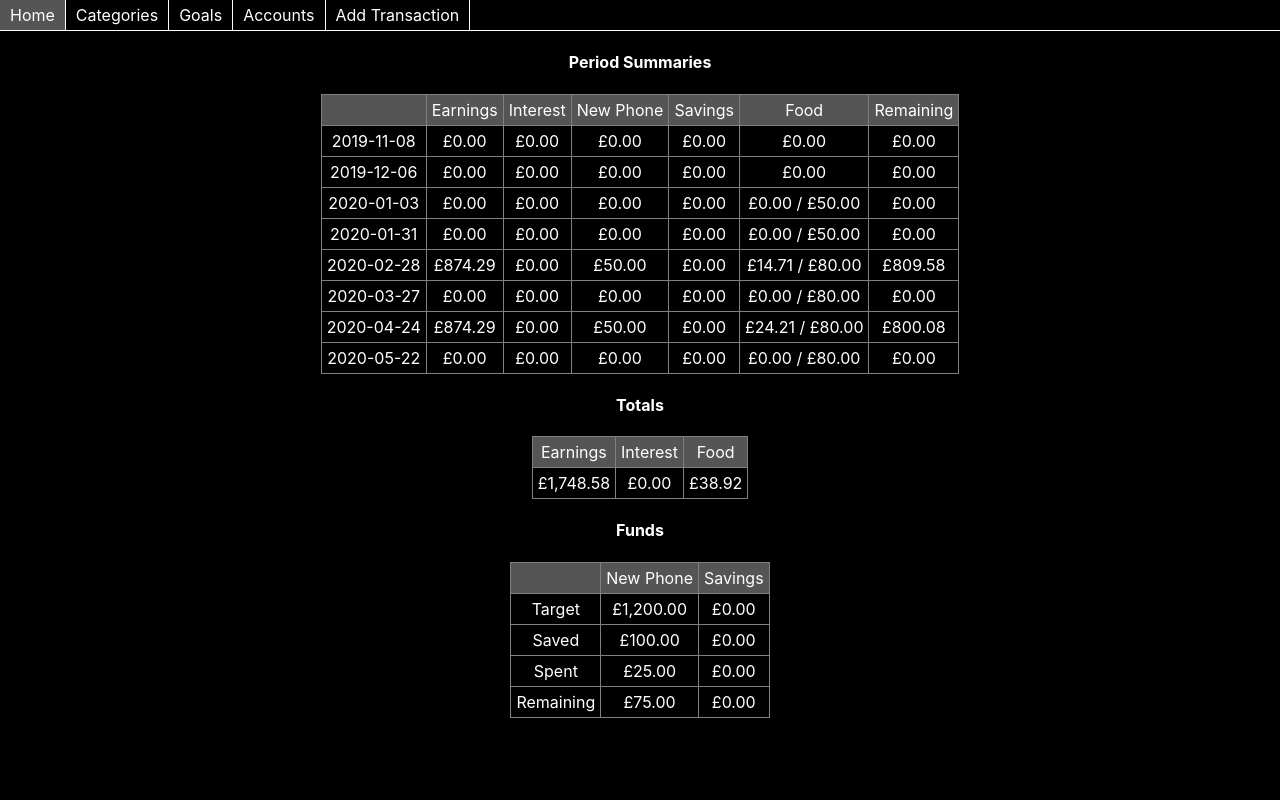
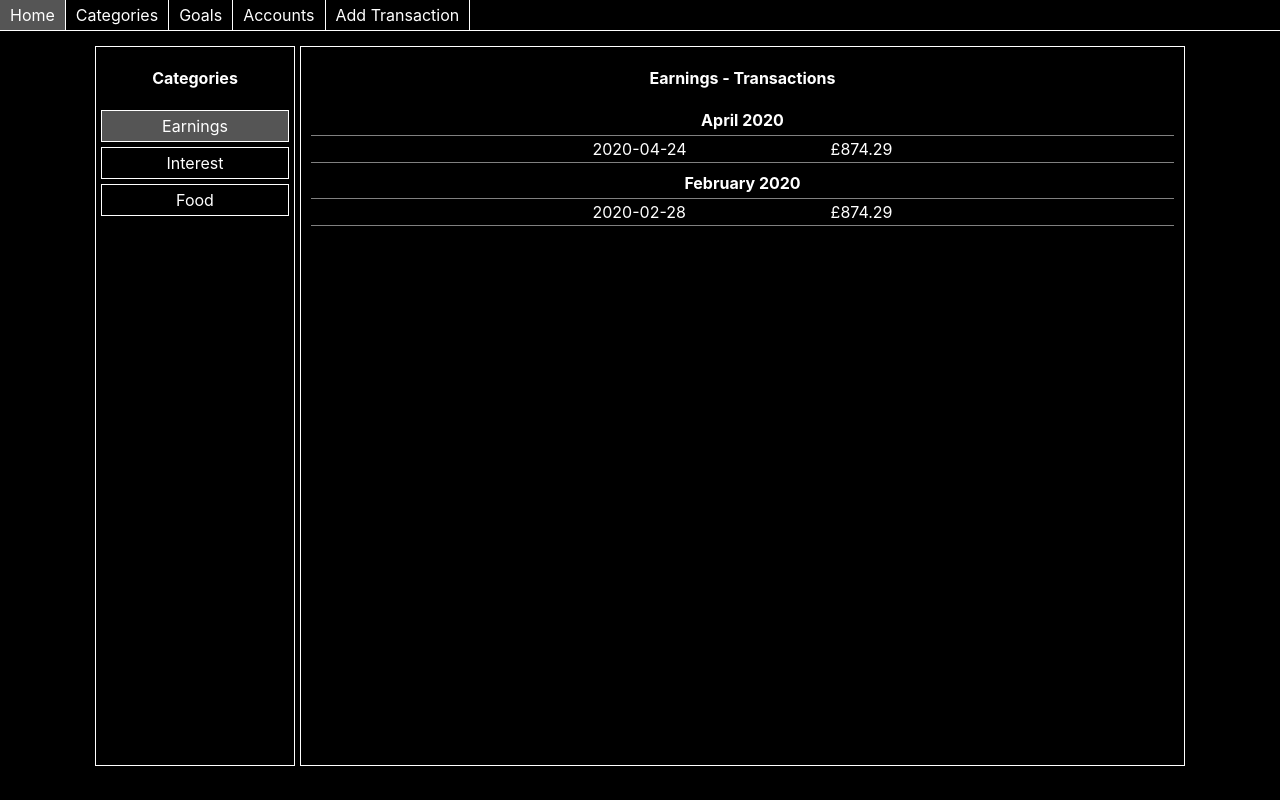
Before and after one commit to Vyper248/budget-app, a React (Create React App) app: page / in a window 1280 px wide. Built offline with nearby package versions, Linux system fonts and the light colour scheme.

Commit message:
Added fund additions to add transaction popup. Added categories list that displays transactions for each category, and components related to this - List, ListContainer, Transactions, Container, Categories

```diff
--- a/src/App.js
+++ b/src/App.js
@@ -6,7 +6,7 @@ import { useSelector } from 'react-redux';
 import Header from './components/Header';
 import SummaryTables from './containers/SummaryTables';
 import AddTransaction from './containers/AddTransaction';
-
+import Categories from './containers/Categories';
 
 function App() {
     const page = useSelector(state => state.currentPage);
@@ -16,6 +16,7 @@ function App() {
         <div className="App">
             <Header/>
             { page === 'Home' ? <SummaryTables/> : null }
+            { page === 'Categories' ? <Categories/> : null }
             { addTransaction ? <AddTransaction/> : null }
         </div>
     );
--- /dev/null
+++ b/src/components/Container.js
@@ -0,0 +1,9 @@
+import styled from 'styled-components';
+
+const Container = styled.div`
+    width: 90%;
+    max-width: 1100px;
+    margin: 10px auto;
+`;
+
+export default Container;
--- a/src/components/LabelledInput.js
+++ b/src/components/LabelledInput.js
@@ -20,6 +20,7 @@ const StyledComp = styled.div`
         border-bottom: 1px solid white;
         border-top-left-radius: 5px;
         border-bottom-left-radius: 5px;
+        background-color: #333;
     }
 
     & > input, & > select {
--- /dev/null
+++ b/src/components/List.js
@@ -0,0 +1,43 @@
+import React from 'react';
+import styled from 'styled-components';
+
+const StyledComp = styled.div`
+    border: 1px solid white;
+    width: 200px;
+    margin: 5px;
+    padding: 0px 5px;
+    overflow: scroll;
+
+    & > div {
+        border: 1px solid white;
+        padding: 5px;
+        width: 100%;
+        margin-bottom: 5px;
+    }
+
+    & > div:hover {
+        background-color: #555;
+        cursor: pointer;
+    }
+
+    & > div.selected {
+        background-color: #555;
+    }
+`;
+
+const List = ({heading='', array=[], onClickObj, onClickEdit, selected}) => {
+    return (
+        <StyledComp>
+            <h4>{heading}</h4>
+            {
+                array.map(obj => {
+                    return (
+                        <div onClick={onClickObj(obj.id)} className={selected === obj.id ? 'selected': ''}>{obj.name}</div>
+                    );
+                })
+            }
+        </StyledComp>
+    );
+}
+
+export default List;
--- /dev/null
+++ b/src/components/ListContainer.js
@@ -0,0 +1,13 @@
+import styled from 'styled-components';
+
+const ListContainer = styled.div`
+    display: flex;
+    width: 100%;
+    height: calc(100vh - 70px);
+
+    & > div:last-child {
+        flex-grow: 1;
+    }
+`;
+
+export default ListContainer;
--- /dev/null
+++ b/src/components/Transactions.js
@@ -0,0 +1,86 @@
+import React from 'react';
+import styled from 'styled-components';
+import { format, parseISO, parse, compareAsc } from 'date-fns';
+import { parseCurrency } from '../functions';
+
+const StyledComp = styled.div`
+    border: 1px solid white;
+    margin: 5px 5px 5px 0px;
+    overflow: scroll;
+`;
+
+const StyledGroup = styled.div`
+    margin: 10px;
+
+    & > div {
+        border-bottom: 1px solid gray;
+        padding: 3px;
+    }
+
+    & > div:first-of-type {
+        margin-top: 5px;
+        border-top: 1px solid gray;
+    }
+`;
+
+const StyledTransaction = styled.div`
+    & > div {
+        display: flex;
+        max-width: 300px;
+        margin: auto;
+        justify-content: space-between;
+    }
+`;
+
+const Transactions = ({transactions=[], heading=''}) => {
+    //organise by month/year
+    let organisedObj = {};
+    transactions.forEach(obj => {
+        let date = obj.date;
+        let formatted = format(parseISO(date), 'MMMM yyyy');
+        if (organisedObj[formatted] === undefined) organisedObj[formatted] = [];
+        organisedObj[formatted].push(obj);
+    });
+
+    //put into an array and sort by date so newest first
+    let organisedArr = Object.keys(organisedObj).map(key => {
+        let sortedTransactions = organisedObj[key].sort((a,b) => {
+            return compareAsc(parseISO(b.date), parseISO(a.date));
+        });
+        return {month: key, transactions: sortedTransactions};
+    }).sort((a,b) => {
+        let first = parse(a.month, 'MMMM yyyy', new Date());
+        let second = parse(b.month, 'MMMM yyyy', new Date());
+        return compareAsc(second, first);
+    });
+
+    return (
+        <StyledComp>
+            <h4>{heading} - Transactions</h4>
+            {
+                organisedArr.map(group => {
+                    return (
+                        <StyledGroup>
+                            <strong>{group.month}</strong>
+                            {
+                                group.transactions.map(obj => {
+                                    return (
+                                        <StyledTransaction>
+                                            <div>
+                                                <span>{obj.date}</span>
+                                                <span>{parseCurrency(obj.amount)}</span>
+                                            </div>
+                                        </StyledTransaction>
+                                    );
+                                })
+                            }
+                        </StyledGroup>
+                    )
+
+                })
+            }
+        </StyledComp>
+    );
+}
+
+export default Transactions;
--- a/src/containers/AddTransaction.js
+++ b/src/containers/AddTransaction.js
@@ -19,15 +19,6 @@ const StyledComp = styled.div`
         background-color: black;
     }
 `;
-
-/*
-type: 'spend',
-amount: 25,
-description: 'Phone Case',
-date: '2020-05-22',
-fund: 1,
-account: 1,
-*/
 
 const AddTransaction = () => {
     const dispatch = useDispatch();
@@ -60,6 +51,16 @@ const AddTransaction = () => {
         dispatch({type: 'ADD_TRANSACTION', payload: transaction});
     }
 
+    const addFundAddition = () => {
+        //make sure transaction is valid
+        if (amount === 0) return;
+        if (date.length === 0) return;
+        if (fund === undefined) return;
+
+        let fundAddition = {amount: Number(amount), date, fund};
+        dispatch({type: 'ADD_FUND_ADDITION', payload: fundAddition});
+    }
+
     const onChangeGroup = (e) => {
         let value = e.target.value;
         let [id, name] = value.split(':');
@@ -79,11 +80,33 @@ const AddTransaction = () => {
         }
     }
 
+    let types = [
+        {value: 'spend', display: 'Spend/Receive'},
+        {value: 'fundAddition', display: 'Add to Fund'},
+    ];
+
+    if (accounts.length > 1) types.push({value: 'transfer', display: 'Transfer'});
+
+    if (type === 'fundAddition') {
+        return (
+            <StyledComp>
+                <div>
+                    <strong>Add Transaction</strong>
+                    <LabelledInput label={'Type'} type='dropdown' value={type} onChange={(e) => setType(e.target.value)} options={types}/>
+                    <LabelledInput label={'Amount'} type='number' value={amount} onChange={(e) => setAmount(e.target.value)}/>
+                    <LabelledInput label={'Date'} type='date' value={date} onChange={(e) => setDate(e.target.value)}/>
+                    <LabelledInput label={'Fund'} type='dropdown' value={fund} onChange={(e) => setFund(Number(e.target.value))} options={funds.map(obj => ({value: obj.id, display: obj.name}))}/>
+                    <Button value="Add Transaction" onClick={addFundAddition} width="140px"/>
+                </div>
+            </StyledComp>
+        );
+    }
+
     return (
         <StyledComp>
             <div>
                 <strong>Add Transaction</strong>
-                { accounts.length > 1 ? <LabelledInput label={'Type'} type='dropdown' value={type} onChange={(e) => setType(e.target.value)} options={[{value: 'spend', display: 'Spend'}, {value: 'transfer', display: 'Transfer'}]}/> : null }
+                <LabelledInput label={'Type'} type='dropdown' value={type} onChange={(e) => setType(e.target.value)} options={types}/>
                 <LabelledInput label={'Amount'} type='number' value={amount} onChange={(e) => setAmount(e.target.value)}/>
                 { type === 'transfer' ? null : <LabelledInput label={'Description'} value={description} onChange={(e) => setDescription(e.target.value)}/> }
                 <LabelledInput label={'Date'} type='date' value={date} onChange={(e) => setDate(e.target.value)}/>
--- /dev/null
+++ b/src/containers/Categories.js
@@ -0,0 +1,45 @@
+import React, { useState } from 'react';
+import { useSelector, useDispatch } from 'react-redux';
+
+import ListContainer from '../components/ListContainer';
+import List from '../components/List';
+import Transactions from '../components/Transactions';
+import Container from '../components/Container';
+
+const Categories = () => {
+    const categories = useSelector(state => state.categories);
+    const firstCategory = categories[0];
+    let firstCategoryId = firstCategory !== undefined ? firstCategory.id : undefined;
+    let firstCategoryName = firstCategory !== undefined ? firstCategory.name : '';
+
+    const transactions = useSelector(state => state.transactions);
+    const [category, setCategory] = useState(firstCategoryId);
+    const [categoryName, setCategoryName] = useState(firstCategoryName);
+
+    const onClickObj = (id) => () => {
+        let category = categories.find(obj => obj.id === id);
+        setCategory(id);
+        setCategoryName(category.name);
+    }
+
+    const onClickEdit = () => {
+
+    }
+
+    const filteredTransactions = transactions.filter(obj => {
+        return obj.category !== undefined && obj.category === category ? true : false;
+    });
+
+    return (
+        <div>
+            <Container>
+                <ListContainer>
+                    <List heading={'Categories'} array={categories} onClickObj={onClickObj} onClickEdit={onClickEdit} selected={category}/>
+                    <Transactions transactions={filteredTransactions} heading={categoryName}/>
+                </ListContainer>
+            </Container>
+        </div>
+    );
+}
+
+export default Categories;
--- a/src/redux/reducer.js
+++ b/src/redux/reducer.js
@@ -1,7 +1,7 @@
 import { format } from 'date-fns';
 
 const initialState = {
-    currentPage: 'Home',
+    currentPage: 'Categories',
     addTransaction: false,
     general: {
         payPeriodType: 'fourWeekly',
@@ -176,7 +176,7 @@ export const reducer = (state = initialState, action) => {
         case 'ADD_CATEGORY': let newCategories = getNewArray(state.categories, value); return {...state, categories: newCategories};
         case 'ADD_BUDGET': let newBudgets = getNewArray(state.budgets, value); return {...state, budgets: newBudgets};
         case 'ADD_FUND': let newFunds = getNewArray(state.funds, value); return {...state, funds: newFunds};
-        case 'ADD_FUND_ADDITION': let newFundAdditions = getNewArray(state.fundAdditions, value); return {...state, fundAdditions: newFundAdditions};
+        case 'ADD_FUND_ADDITION': let newFundAdditions = getNewArray(state.fundAdditions, value); return {...state, fundAdditions: newFundAdditions, addTransaction: false};
         case 'ADD_TRANSACTION': let newTransactions = getNewArray(state.transactions, value); return {...state, transactions: newTransactions, addTransaction: false};
 
         case 'UPDATE_ACCOUNT': let updatedAccounts = replaceObject(state.accounts, value); return {...state, accounts: updatedAccounts};
```
